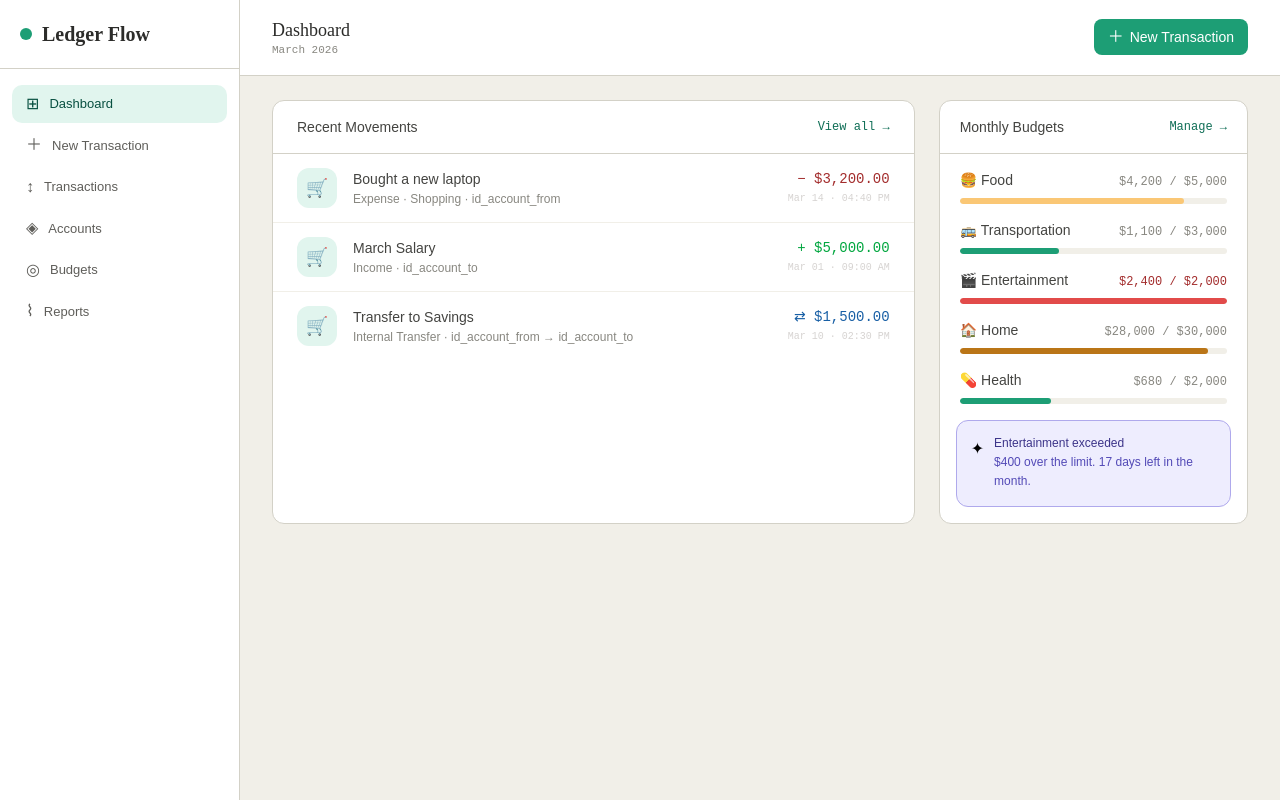
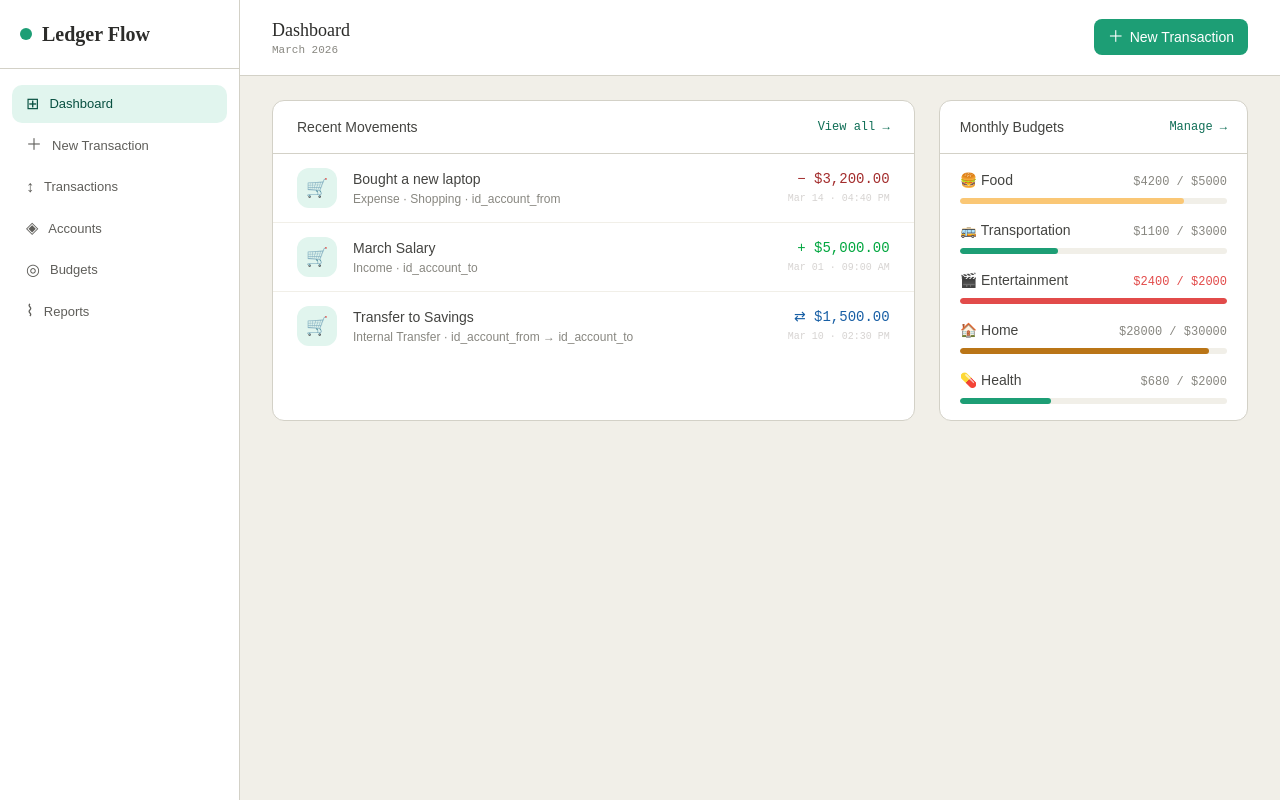
Before and after one commit to alex16jpv/ledger-flow, a Next.js app: page / in a window 1280 px wide. Built offline with nearby package versions, Linux system fonts and the light colour scheme.

Commit message:
feat: implement BudgetItem component and refactor Budgets to use it;

```diff
--- /dev/null
+++ b/app/dashboard/components/BudgetItem.tsx
@@ -0,0 +1,33 @@
+import { BudgetType } from "@/types/Budget.type";
+
+export default function BudgetItem({ budget }: { budget: BudgetType }) {
+  const progress = Math.min(
+    100,
+    Math.max(0, (budget.spent / budget.amount) * 100),
+  );
+
+  const isOverBudget = budget.spent > budget.amount;
+  const progressColor = isOverBudget ? "red-400" : budget.color;
+  const textColor = isOverBudget ? "text-red-400" : "text-stone-400";
+
+  return (
+    <div>
+      <div className="flex justify-between items-baseline mb-2">
+        <span className="text-sm font-medium text-stone-800">
+          {budget.emoji} {budget.name}
+        </span>
+        <span className={`font-mono text-xs ${textColor}`}>
+          ${budget.spent} / ${budget.amount}
+        </span>
+      </div>
+      <div className="progress-track">
+        <div
+          className={`h-full rounded-full bg-${progressColor}`}
+          style={{
+            width: `${progress}%`,
+          }}
+        ></div>
+      </div>
+    </div>
+  );
+}
--- a/app/dashboard/components/Budgets.tsx
+++ b/app/dashboard/components/Budgets.tsx
@@ -1,103 +1,71 @@
-// All the content on this component must be on english
+import Link from "next/link";
+import BudgetItem from "./BudgetItem";
+import { BudgetType } from "@/types/Budget.type";
+
+const budgets: BudgetType[] = [
+  {
+    id: "1",
+    name: "Food",
+    emoji: "🍔",
+    color: "amber-200",
+    amount: 5000,
+    spent: 4200,
+  },
+  {
+    id: "2",
+    name: "Transportation",
+    emoji: "🚌",
+    color: "teal-400",
+    amount: 3000,
+    spent: 1100,
+  },
+  {
+    id: "3",
+    name: "Entertainment",
+    emoji: "🎬",
+    color: "red-400",
+    amount: 2000,
+    spent: 2400,
+  },
+  {
+    id: "4",
+    name: "Home",
+    emoji: "🏠",
+    color: "amber-400",
+    amount: 30000,
+    spent: 28000,
+  },
+  {
+    id: "5",
+    name: "Health",
+    emoji: "💊",
+    color: "teal-400",
+    amount: 2000,
+    spent: 680,
+  },
+];
 
 export default function Budgets() {
   return (
     <div className="bg-white border border-stone-100 rounded-xl overflow-hidden">
       <div className="flex items-center justify-between px-5 py-4 border-b border-stone-100">
         <h2 className="text-sm font-medium text-stone-800">Monthly Budgets</h2>
-        <a
-          href="05-budgets.html"
+        <Link
+          href="/budgets"
           className="font-mono text-xs text-teal-600 hover:text-teal-800 transition-colors"
         >
           Manage →
-        </a>
+        </Link>
       </div>
 
       <div className="px-5 py-4 flex flex-col gap-4">
-        <div>
-          <div className="flex justify-between items-baseline mb-2">
-            <span className="text-sm font-medium text-stone-800">🍔 Food</span>
-            <span className="font-mono text-xs text-stone-400">
-              $4,200 / $5,000
-            </span>
-          </div>
-          <div className="progress-track">
-            <div
-              className="h-full rounded-full bg-amber-200"
-              style={{ width: "84%" }}
-            ></div>
-          </div>
-        </div>
-
-        <div>
-          <div className="flex justify-between items-baseline mb-2">
-            <span className="text-sm font-medium text-stone-800">
-              🚌 Transportation
-            </span>
-            <span className="font-mono text-xs text-stone-400">
-              $1,100 / $3,000
-            </span>
-          </div>
-          <div className="progress-track">
-            <div
-              className="h-full rounded-full bg-teal-400"
-              style={{ width: "37%" }}
-            ></div>
-          </div>
-        </div>
-
-        <div>
-          <div className="flex justify-between items-baseline mb-2">
-            <span className="text-sm font-medium text-stone-800">
-              🎬 Entertainment
-            </span>
-            <span className="font-mono text-xs text-red-600">
-              $2,400 / $2,000
-            </span>
-          </div>
-          <div className="progress-track">
-            <div
-              className="h-full rounded-full bg-red-400"
-              style={{ width: "100%" }}
-            ></div>
-          </div>
-        </div>
-
-        <div>
-          <div className="flex justify-between items-baseline mb-2">
-            <span className="text-sm font-medium text-stone-800">🏠 Home</span>
-            <span className="font-mono text-xs text-stone-400">
-              $28,000 / $30,000
-            </span>
-          </div>
-          <div className="progress-track">
-            <div
-              className="h-full rounded-full bg-amber-400"
-              style={{ width: "93%" }}
-            ></div>
-          </div>
-        </div>
-
-        <div>
-          <div className="flex justify-between items-baseline mb-2">
-            <span className="text-sm font-medium text-stone-800">
-              💊 Health
-            </span>
-            <span className="font-mono text-xs text-stone-400">
-              $680 / $2,000
-            </span>
-          </div>
-          <div className="progress-track">
-            <div
-              className="h-full rounded-full bg-teal-400"
-              style={{ width: "34%" }}
-            ></div>
-          </div>
-        </div>
+        {budgets.map((budget) => (
+          <BudgetItem key={budget.id} budget={budget} />
+        ))}
       </div>
 
       {/* <!-- Insight alert --> */}
-      <div className="mx-4 mb-4 bg-purple-50 border border-purple-200 rounded-xl p-3.5 flex gap-2.5 items-start">
+      {/* <div className="mx-4 mb-4 bg-purple-50 border border-purple-200 rounded-xl p-3.5 flex gap-2.5 items-start">
         <span className="text-base shrink-0 mt-0.5">✦</span>
         <div>
           <p className="text-xs font-medium text-purple-800 mb-0.5">
@@ -107,7 +75,7 @@ export default function Budgets() {
             $400 over the limit. 17 days left in the month.
           </p>
         </div>
-      </div>
+      </div> */}
     </div>
   );
 }
--- a/app/dashboard/layout.tsx
+++ b/app/dashboard/layout.tsx
@@ -1,6 +1,6 @@
-import Sidebar from "@/components/sidebar";
-import Header from "@/components/header";
-import BottomNav from "@/components/bottomNav";
+import Sidebar from "@/components/Sidebar";
+import Header from "@/components/Header";
+import BottomNav from "@/components/BottomNav";
 
 export default function DashboardLayout({
   children,
```
Also changed, not shown: types/Budget.type.ts (added, +8 -0 lines), components/BottomNav.tsx (renamed from components/bottomNav.tsx), components/Header.tsx (renamed from components/header.tsx), components/Sidebar.tsx (renamed from components/sidebar.tsx).
